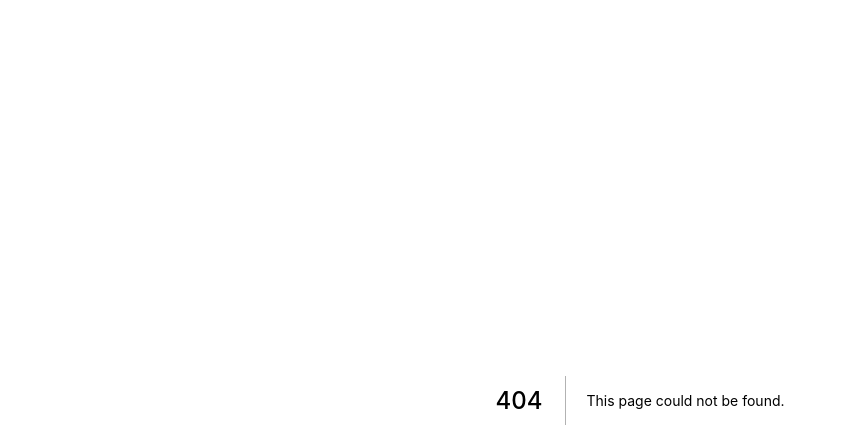
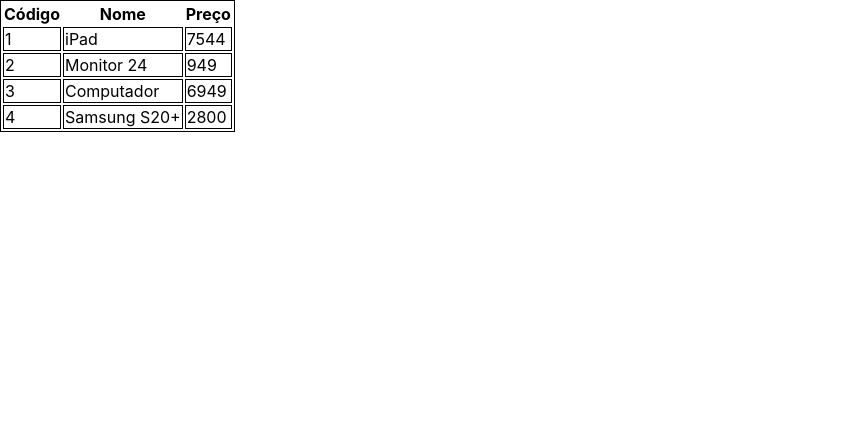
Before and after one commit to israelbulcaotavares/revisao-react-nextjs, a Next.js app: page /render/repeticao2 in a window 1280 px wide. Before the commit this address had no page. Shown: the top 448 px of the page, without its empty margins (0-847 px from the left). Built offline with nearby package versions, Linux system fonts and the light colour scheme.

Commit message:
Repetição #02

```diff
--- /dev/null
+++ b/data/listaProdutos.js
@@ -0,0 +1,8 @@
+import Produto from "../model/produto";
+
+export default [
+    new Produto(1,'iPad',7544),
+    new Produto(2,'Monitor 24', 949),
+    new Produto(3,'Computador', 6949),
+    new Produto(4, 'Samsung S20+', 2800),
+]
--- /dev/null
+++ b/model/produto.js
@@ -0,0 +1,21 @@
+export default class Produto {
+    #id
+    #nome
+    #preco
+
+    constructor(id, nome, preco) {
+        this.#id = id
+        this.#nome = nome
+        this.#preco = preco
+    }
+
+    get id() {
+        return this.#id
+    }
+    get nome() {
+        return this.#nome
+    }
+    get preco() {
+        return this.#preco
+    }
+}
--- /dev/null
+++ b/pages/render/repeticao2.jsx
@@ -0,0 +1,41 @@
+import listaProdutos from '../../data/listaProdutos'
+
+export default function repeticao2() {
+    const comBorda = {
+        border: "1px solid #000"
+    }
+
+    function renderizarLinhas() {
+        console.log(listaProdutos)
+
+            // return <tr>temp</tr>
+
+            return listaProdutos.map( produto => {
+              return(
+                <tr key={produto.id} >
+                    <td style={comBorda}>{produto.id}</td>
+                    <td style={comBorda}>{produto.nome}</td>
+                    <td style={comBorda}>{produto.preco}</td>
+                </tr>
+            )
+        })
+    }
+
+
+    return (
+        <div >
+             <table  style={comBorda}  >
+                <thead >
+                    <tr >
+                        <th>Código</th>
+                        <th>Nome</th>
+                        <th>Preço</th>
+                    </tr>
+                </thead>
+                <tbody >
+                    {renderizarLinhas()}
+                </tbody>
+             </table>
+        </div>
+    )
+}
```
